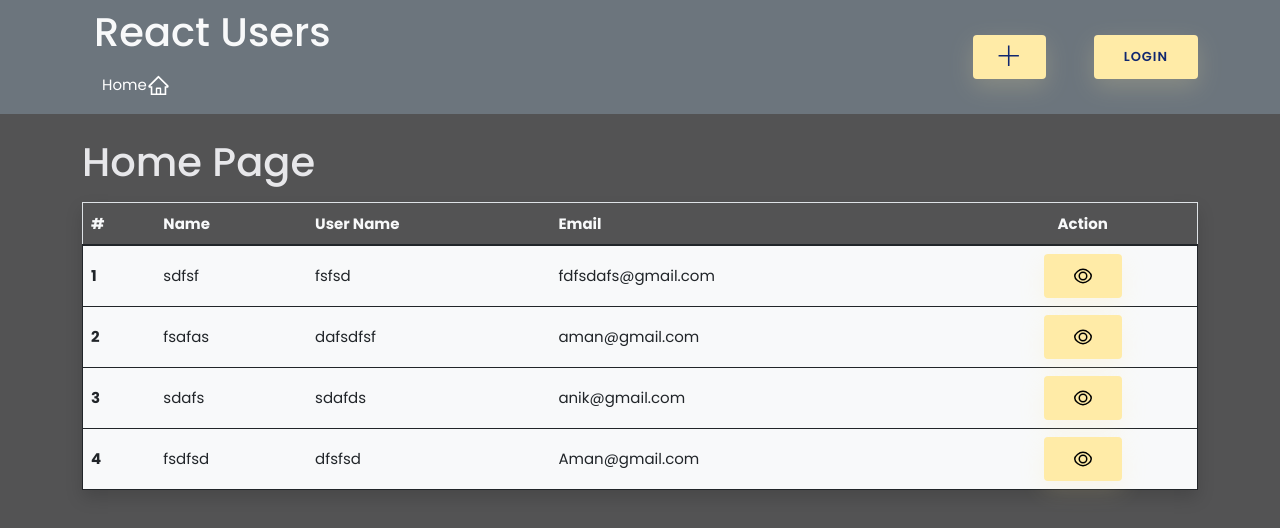
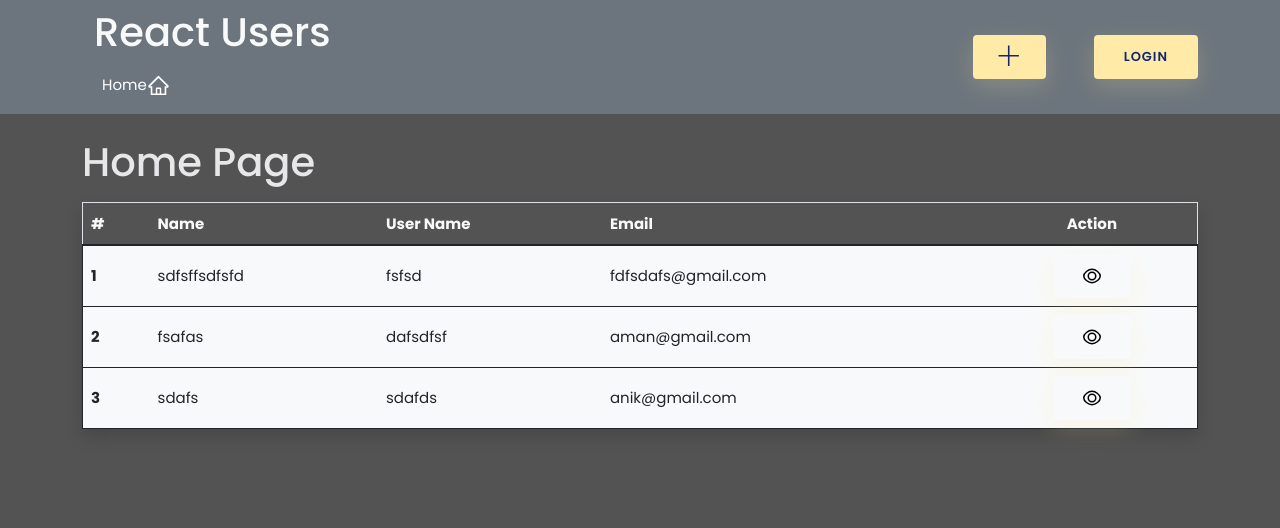
Before and after one commit to ANIKMISHRA/react_crud_project, a React (Create React App) app: page / in a window 1280 px wide. Shown: the top 528 px of the page. Built offline with nearby package versions, Linux system fonts and the light colour scheme; data requests are answered from the project's data file.

Commit message:
worked on changed in auth component

```diff
--- a/db.json
+++ b/db.json
@@ -1,13 +1,5 @@
 {
   "users": [
-    {
-      "name": "fsdfsd",
-      "username": "dfsfsd",
-      "email": "Aman@gmail.com",
-      "phone": "fsdfsd",
-      "website": "fdsfdsf",
-      "id": 4
-    },
     {
       "name": "sdafs",
       "username": "sdafds",
@@ -25,7 +17,7 @@
       "id": 6
     },
     {
-      "name": "sdfsf",
+      "name": "sdfsffsdfsfd",
       "username": "fsfsd",
       "email": "fdfsdafs@gmail.com",
       "phone": "fsadfsf",
--- a/src/Components/Auth/Auth.js
+++ b/src/Components/Auth/Auth.js
@@ -8,6 +8,7 @@ import { useDispatchCustom } from "../Common/CustomHook";
 
 // components
 import { registerUser, loginUser } from "../../Redux/action";
+import { validation } from "../FormValidation";
 
 // services
 import { HOME_PATH } from "../../Services/Constants/Path";
@@ -21,9 +22,23 @@ const Auth = () => {
   const users = useSelector((state) => state?.users);
 
   // states
-  const [name, setName] = useState("");
-  const [email, setEmail] = useState("");
-  const [password, setPassword] = useState("");
+  const [user, setUser] = useState({
+    name: '',
+    email: '',
+    password: '',
+  });
+  const [formErrors, setFormErrors] = useState({});
+
+  // destructuring from state
+  const { name, email, password } = user;
+
+  /**
+     * Methoid to handle the input change.
+     * @param {string} param0 , param1
+     */
+  const handleInputChange = ({ target: { value = '', name = '' } }) => {
+    setUser({ ...user, [name]: value.trimStart() });
+}
 
   /**
    * Method to handle the registration of user
@@ -34,6 +49,7 @@ const Auth = () => {
       popupMessages(REGISTER_SUCCESS_MESSAGE);
     } catch (error) {
       console.log(error);
+      setFormErrors(validation(user));
       popupMessages(ERROR_MESSAGE);
     }
   };
@@ -43,7 +59,7 @@ const Auth = () => {
    */
   const onLogin = () => {
     try {
-      const loggedInUser = users.find(
+      const loggedInUser = users?.find(
         (user) => user?.email === email && user?.password === password
       );
       if (loggedInUser) {
@@ -51,6 +67,7 @@ const Auth = () => {
         popupMessages(LOGIN_SUCCESS_MESSAGE)
         navigate(HOME_PATH);
       } else {
+        // setFormErrors(validation(user))
         popupMessages(LOGIN_ERROR_MESSAGE)
       }
     } catch (error) {
@@ -85,15 +102,16 @@ const Auth = () => {
                           <h4 className="mb-4 pb-3 text-light">Log In</h4>
                           <div className="form-group">
                             <input
-                              type="email"
+                              type="text"
                               name="email"
                               className="form-style"
                               placeholder="Your Email"
                               value={email}
-                              onChange={(event) => setEmail(event.target.value)}
+                              onChange={handleInputChange}
                               id="logemail"
-                              autoComplete="off"
+                              autoComplete="on"
                             />
+                            <span className="text-danger">{formErrors?.email}</span>
                           </div>
                           <div className="form-group mt-2">
                             <input
@@ -102,12 +120,11 @@ const Auth = () => {
                               className="form-style"
                               placeholder="Your Password"
                               value={password}
-                              onChange={(event) =>
-                                setPassword(event.target.value)
-                              }
+                              onChange={handleInputChange}
                               id="logpass"
-                              autoComplete="off"
+                              autoComplete="on"
                             />
+                            <span className="text-danger">{formErrors?.password}</span>
                           </div>
                           <button
                             onClick={onLogin}
@@ -130,21 +147,23 @@ const Auth = () => {
                               placeholder="Your Full Name"
                               id="logname"
                               value={name}
-                              onChange={(event) => setName(event.target.value)}
-                              autoComplete="off"
+                              onChange={handleInputChange}
+                              autoComplete="on"
                             />
+                            <span className="text-danger">{formErrors?.name}</span>
                           </div>
                           <div className="form-group mt-2">
                             <input
-                              type="email"
+                              type="text"
                               name="email"
                               className="form-style"
                               placeholder="Your Email"
                               value={email}
-                              onChange={(event) => setEmail(event.target.value)}
+                              onChange={handleInputChange}
                               id="logemail"
-                              autoComplete="off"
+                              autoComplete="on"
                             />
+                            <span className="text-danger">{formErrors?.email}</span>
                           </div>
                           <div className="form-group mt-2">
                             <input
@@ -153,12 +172,11 @@ const Auth = () => {
                               className="form-style"
                               placeholder="Your Password"
                               value={password}
-                              onChange={(event) =>
-                                setPassword(event.target.value)
-                              }
+                              onChange={handleInputChange}
                               id="logpass"
-                              autoComplete="off"
+                              autoComplete="on"
                             />
+                            <span className="text-danger">{formErrors?.password}</span>
                           </div>
                           <button
                             className="btn mt-4 text-light"
--- a/src/Components/FormValidation/index.js
+++ b/src/Components/FormValidation/index.js
@@ -19,12 +19,20 @@ const validation = (users) => {
   } else if (!regex.test(users.email)) {
     errors.email = "This is not a valid email!";
   }
+
   if (!users.phone) {
     errors.phone = "Phone is required!";
   }
   if (!users.website) {
     errors.website = "Website is required!";
   }
+  if (!users.password) {
+    errors.password = "password is required";
+  } else if (users.password.length < 6) {
+    errors.password = "Password must be longer than 6 characters";
+  } else if (users.password.length >= 20) {
+    errors.password = "Password must shorter than 20 characters";
+  }
   return errors;
 };
 export { validation };
--- a/src/Components/Users/User.js
+++ b/src/Components/Users/User.js
@@ -44,7 +44,7 @@ const ViewUser = () => {
   }, []);
 
   return (
-    <div className="container py-4">
+    <div className="container py-4 border border-dark">
       <Link className="btn btn-dark" to="/">
         <SlArrowLeft size="25px" />
       </Link>
--- a/src/Pages/Home.js
+++ b/src/Pages/Home.js
@@ -81,14 +81,14 @@ const Home = ({ loggedInUser }) => {
                   <td className="bg-light text-center">
                     <Link
                       to={`${VIEW_USER_PATH}/${user?.id}`}
-                      className="btn btn-light"
+                      className="btn btn-light bg-light"
                     >
                       <GrView size="18px" />
                     </Link>
                     {loggedInUser && (
                       <Link
                         to={`${EDIT_USER_PATH}/${user?.id}`}
-                        className="btn btn-light text-primary"
+                        className="btn btn-light bg-light text-primary"
                       >
                         <TbEdit size="18px" />
                       </Link>
@@ -97,7 +97,7 @@ const Home = ({ loggedInUser }) => {
                       <button
                         type="button"
                         onClick={() => deleteUser(user?.id)}
-                        className="btn btn-light text-danger"
+                        className="btn btn-light bg-light text-danger"
                       >
                         <RiDeleteBin6Line size="18px" />
                       </button>
```
Also changed, not shown: 1 other file (tests, documents, lock files or other folders).
